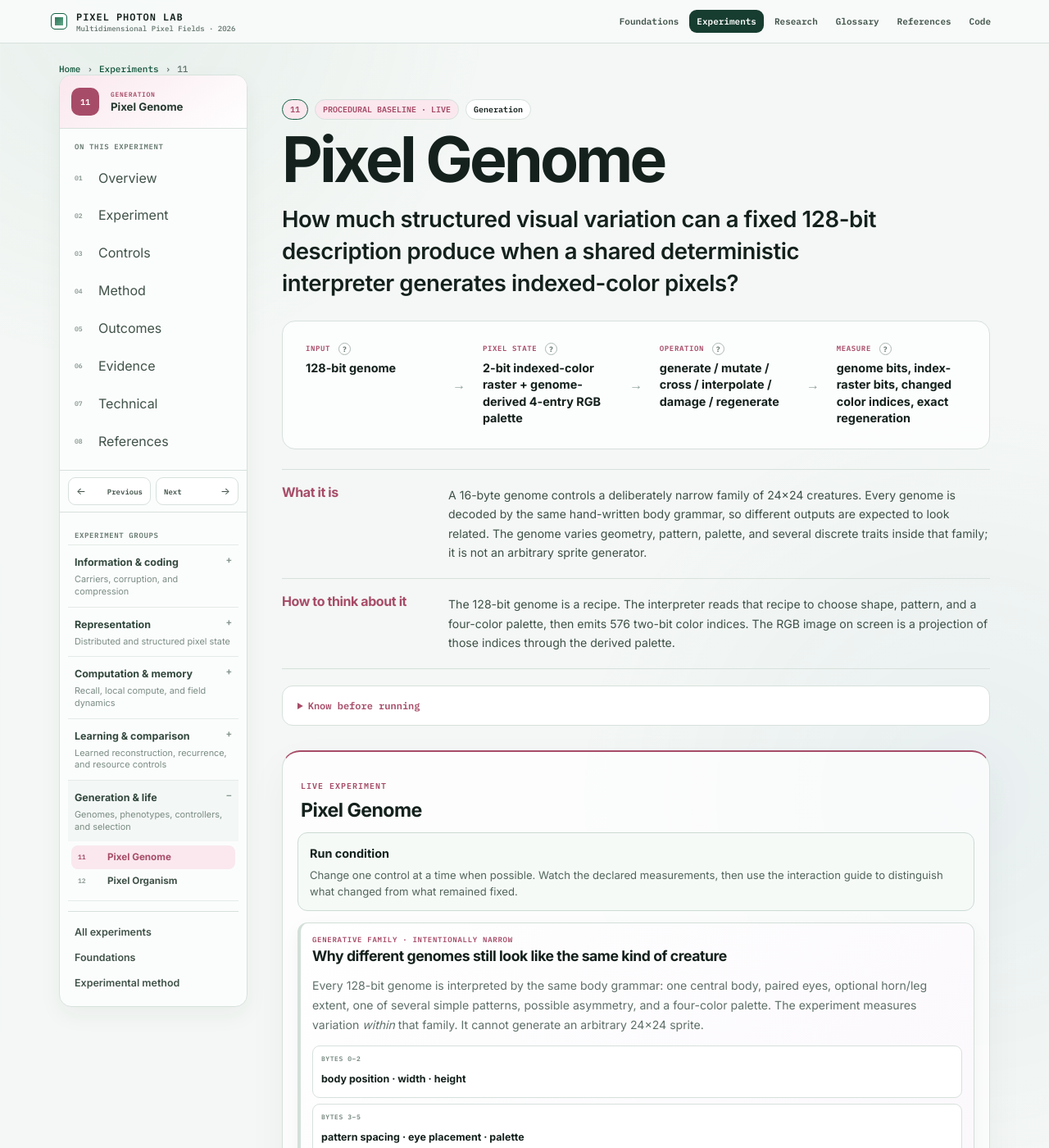
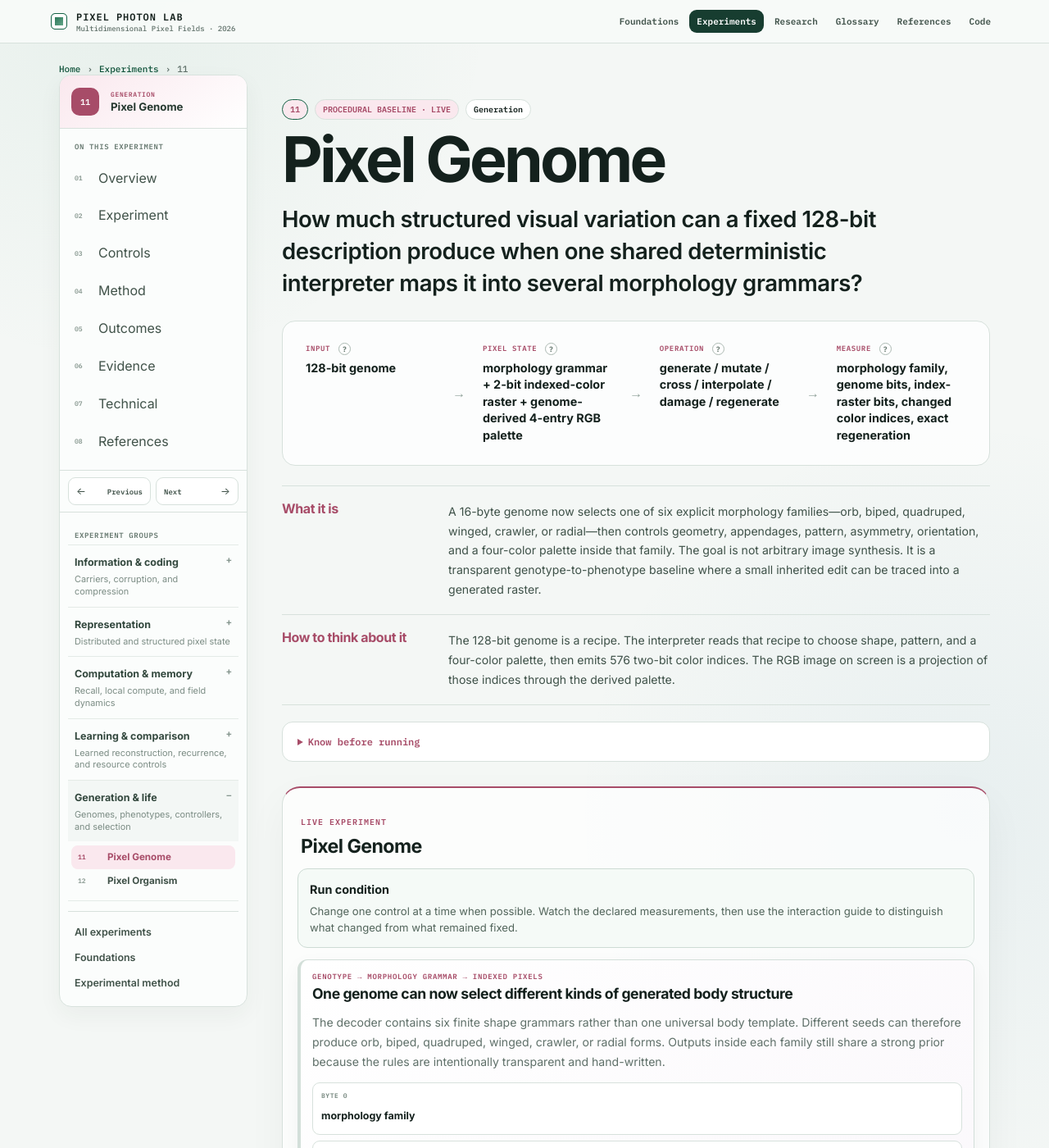
Before and after one commit to bitwikiorg/pixel-art-2026, a Jekyll site: the page built from experiment/pixel-genome/index.html, in a window 1280 px wide and 1400 px high. Shown: the whole window at 82% size. Built offline with Jekyll 4.4.1, drawn with Linux system fonts in a browser that asks for light colours; some of the changed text lies outside the part shown.

Commit message:
Broaden Pixel Genome beyond one character grammar

```diff
--- a/experiment/pixel-genome/index.html
+++ b/experiment/pixel-genome/index.html
@@ -4,59 +4,85 @@
 exp_id: "11"
 status: "PROCEDURAL BASELINE · LIVE"
 category: "Generation"
-question: "How much structured visual variation can a fixed 128-bit description produce when a shared deterministic interpreter generates indexed-color pixels?"
-explanation: "A 16-byte genome controls a deliberately narrow family of 24×24 creatures. Every genome is decoded by the same hand-written body grammar, so different outputs are expected to look related. The genome varies geometry, pattern, palette, and several discrete traits inside that family; it is not an arbitrary sprite generator."
-deck: "A 128-bit procedural description generates a 24×24 four-color indexed field inside a deliberately restricted family."
+question: "How much structured visual variation can a fixed 128-bit description produce when one shared deterministic interpreter maps it into several morphology grammars?"
+explanation: "A 16-byte genome now selects one of six explicit morphology families—orb, biped, quadruped, winged, crawler, or radial—then controls geometry, appendages, pattern, asymmetry, orientation, and a four-color palette inside that family. The goal is not arbitrary image synthesis. It is a transparent genotype-to-phenotype baseline where a small inherited edit can be traced into a generated raster."
+deck: "A 128-bit procedural description selects a morphology grammar and generates a 24×24 four-color indexed field."
 source: "128-bit genome"
-interpretation: "2-bit indexed-color raster + genome-derived 4-entry RGB palette"
+interpretation: "morphology grammar + 2-bit indexed-color raster + genome-derived 4-entry RGB palette"
 learned: "No · deterministic baseline"
-measure: "genome bits, index-raster bits, changed color indices, exact regeneration"
-shows: "A compact description plus a shared interpreter can generate and restore a larger indexed-color field inside a restricted model family."
-does_not_show: "General image compression, arbitrary sprite generation, or neural generation. The interpreter is shared side information and deliberately limits which images can exist."
+measure: "morphology family, genome bits, index-raster bits, changed color indices, exact regeneration"
+shows: "A compact description plus a shared interpreter can select qualitatively different morphology grammars and generate a larger indexed-color field while preserving exact genotype-to-raster reproducibility."
+does_not_show: "General image compression, unrestricted sprite generation, biological development, or neural generation. The six grammars and their rendering rules are shared side information."
+mental_model: "Think of the 128 bits as a tiny program configuration rather than a compressed photograph. Some bits choose a body grammar; other bits parameterize that grammar. The same decoder then turns those finite choices into 576 indexed pixels."
+background:
+  - "The genome is exactly sixteen bytes. The generated raster is 24×24 addresses with four possible palette indices, so a raw index raster costs 1,152 bits."
+  - "A small description can generate a larger output because the shared interpreter contributes structure. That does not make the genome a universal compressor for arbitrary images."
+  - "Mutation changes inherited bits. Damage changes only the disposable raster. Regeneration recomputes the raster from persistent inherited state."
+terms:
+  - term: "genotype"
+    definition: "the inherited finite description supplied to the decoder; here, exactly 128 bits"
+  - term: "phenotype"
+    definition: "the expressed generated raster and palette produced from the genome under the shared interpreter"
+  - term: "morphology grammar"
+    definition: "one of six hand-written shape-generating rule families selected by the genome"
+  - term: "pleiotropy"
+    definition: "one inherited value affects more than one expressed property, so one mutation can change several visible traits"
+outcomes:
+  - label: "Family changes after a small mutation"
+    meaning: "A mutation touched bits that participate in morphology-family selection, creating a discontinuous phenotype change from a small genotype edit."
+  - label: "Family stays fixed but shape changes"
+    meaning: "The mutation changed parameters inside the same morphology grammar, giving a more local genotype-to-phenotype effect."
+  - label: "Damage disappears after regeneration"
+    meaning: "The damaged raster was not the persistent description. Re-rendering from the unchanged genome restores the deterministic phenotype exactly."
 steps:
-  - label: "Generate a 128-bit description"
-    text: "A Parent A text seed deterministically produces sixteen bytes. Those bytes control position, width, height, eyes, horns, legs, pattern, asymmetry, palette, and pattern offsets."
-  - label: "Render one restricted phenotype"
-    text: "The shared body grammar produces 576 values in {0,1,2,3}. Every output belongs to the same designed creature family, which is why different seeds retain a recognizable common style."
-  - label: "Separate description from raster"
-    text: "Mutation, crossover, and interpolation alter the genome. Damage alters only color indices. Regeneration discards raster damage and renders again from the persistent description."
+  - label: "Decode inherited structure"
+    text: "A Parent A text seed deterministically produces sixteen bytes. Byte 0 selects one of six morphology grammars; the remaining bytes parameterize dimensions, appendages, orientation, pattern, asymmetry, and palette."
+  - label: "Generate the indexed phenotype"
+    text: "The selected grammar writes 576 values in {0,1,2,3}. The palette is also deterministically derived from the same genome."
+  - label: "Intervene on genotype or raster"
+    text: "Mutation, crossover, and interpolation alter inherited bytes. Damage alters only generated color indices. Regeneration discards raster damage and recomputes the phenotype from persistent inherited state."
 technical: |
-  The visible field contains `24 × 24 = 576` spatial addresses. With four possible palette indices, each address needs `log2(4) = 2` raw index bits, so the full index raster contains `576 × 2 = 1,152` bits.
+  The visible field contains `24 × 24 = 576` spatial addresses. With four possible palette indices, each address needs `log2(4) = 2` raw index bits, so the complete index raster contains `576 × 2 = 1,152` bits.
 
-  The four displayed RGB colors are deterministically derived from the already-counted 128-bit genome. They therefore add no new independent instance information in this generator. If a palette were instead stored independently with the raster, four RGB888 entries would cost another `4 × 24 = 96` bits.
+  The four displayed RGB colors are deterministically derived from the already-counted 128-bit genome. They add no independent per-instance palette bits in this implementation. If the palette were stored independently, four RGB888 entries would cost another `4 × 24 = 96` bits.
 
-  The apparent `128 / 1,152` description-to-raster ratio is meaningful only inside the restricted family defined by the shared interpreter. Many possible 24×24 four-color rasters cannot be represented by this 128-bit family at all. Similar-looking outputs are therefore expected: the decoder intentionally supplies a strong shape prior.
+  The interpreter contains six morphology grammars: `orb`, `biped`, `quadruped`, `winged`, `crawler`, and `radial`. `genome[0] mod 6` selects the family. Other bytes control dimensions, pattern period and orientation, appendage or limb length, asymmetry, offsets, and palette values. Several bytes participate in more than one expressed property, so the mapping intentionally contains pleiotropy.
 
-  Genome bytes have fixed roles. Bytes 0–2 control body position and radii; 3–9 control pattern spacing, eye placement, horn length, leg length, pattern mode, and asymmetry while some also participate in palette derivation; 10–12 control body color and pattern offsets; 13–15 control the dark background color. Because several bytes affect more than one expressed trait, a one-bit mutation can have pleiotropic visual effects.
+  The apparent `128 / 1,152 = 0.111…` description-to-raster ratio applies only to outputs representable by this fixed decoder. The decoder is shared side information and excludes almost all possible 24×24 four-color rasters. A short genome therefore demonstrates procedural description length inside a restricted family, not general compression.
 
-  Mutation selects one to three **unique** bit positions and flips each exactly once, so the inherited Hamming distance is exactly 1–3 bits. Crossover selects bytes from two parent genomes. Interpolation blends byte values. Raster damage changes generated palette indices without changing the genome, so regeneration demonstrates separation between persistent description and disposable rendering rather than learned self-repair.
+  Mutation selects one to three **unique** bit positions and flips each exactly once, so inherited Hamming distance is exactly 1–3 bits. Because family selection uses low bits of byte 0, some small mutations can switch morphology grammar while others alter parameters inside the same grammar. Crossover selects bytes from two parents. Interpolation blends byte values and may cross discrete family boundaries.
+
+  Raster damage changes generated palette indices without changing genome or derived palette. Regeneration is exact deterministic re-rendering from the persistent description; it is not learned self-repair or developmental regeneration.
 scripts:
   - /assets/js/pixel-genome.js
 ---
 <div data-genome-lab>
   <section class="lab-module family-boundary-box">
-    <div class="lab-label">GENERATIVE FAMILY · INTENTIONALLY NARROW</div>
-    <h2>Why different genomes still look like the same kind of creature</h2>
-    <p class="lab-explain">Every 128-bit genome is interpreted by the same body grammar: one central body, paired eyes, optional horn/leg extent, one of several simple patterns, possible asymmetry, and a four-color palette. The experiment measures variation <em>within</em> that family. It cannot generate an arbitrary 24×24 sprite.</p>
+    <div class="lab-label">GENOTYPE → MORPHOLOGY GRAMMAR → INDEXED PIXELS</div>
+    <h2>One genome can now select different kinds of generated body structure</h2>
+    <p class="lab-explain">The decoder contains six finite shape grammars rather than one universal body template. Different seeds can therefore produce orb, biped, quadruped, winged, crawler, or radial forms. Outputs inside each family still share a strong prior because the rules are intentionally transparent and hand-written.</p>
     <div class="genome-trait-map">
-      <div><small>BYTES 0–2</small><strong>body position · width · height</strong></div>
-      <div><small>BYTES 3–5</small><strong>pattern spacing · eye placement · palette</strong></div>
-      <div><small>BYTES 6–9</small><strong>horns · legs · pattern mode · asymmetry</strong></div>
-      <div><small>BYTES 10–12</small><strong>body color · pattern offsets</strong></div>
+      <div><small>BYTE 0</small><strong>morphology family</strong></div>
+      <div><small>BYTES 1–3</small><strong>dimensions · pattern spacing</strong></div>
+      <div><small>BYTES 4–9</small><strong>segments · offsets · appendages · limbs · pattern · orientation</strong></div>
+      <div><small>BYTES 10–12</small><strong>pattern phase · body / accent color</strong></div>
       <div><small>BYTES 13–15</small><strong>background color</strong></div>
     </div>
   </section>
 
-  <section class="lab-module"><div class="lab-controls"><label>Parent A seed <input id="genomeSeed" value="PIXEL-0001"></label><button id="genomeGenerate" class="btn primary">Generate</button><button id="genomeMutate" class="btn">Mutate genome</button><label>Parent B seed <input id="genomeParentB" value="PIXEL-0002"></label><button id="genomeCross" class="btn">Cross genomes</button><label>Interpolate <input id="genomeInterpolate" type="range" min="0" max="100" value="0"></label><strong id="genomeT">0.00</strong><button id="genomeDamage" class="btn">Damage raster</button><button id="genomeRegenerate" class="btn secondary">Regenerate from genome</button></div></section>
+  <section class="lab-module">
+    <div class="lab-label">Try it</div>
+    <p class="lab-explain"><strong>Generate</strong> reads Parent A and rebuilds the phenotype. <strong>Mutate</strong> flips exactly 1–3 inherited bits. <strong>Cross</strong> selects bytes from both visible parents. <strong>Damage</strong> changes only the raster; <strong>Regenerate</strong> proves whether the persistent genome can reconstruct it.</p>
+    <div class="lab-controls"><label>Parent A seed <input id="genomeSeed" value="PIXEL-0001"></label><button id="genomeGenerate" class="btn primary">Generate</button><button id="genomeMutate" class="btn">Mutate genome</button><label>Parent B seed <input id="genomeParentB" value="PIXEL-0002"></label><button id="genomeCross" class="btn">Cross genomes</button><label>Interpolate <input id="genomeInterpolate" type="range" min="0" max="100" value="0"></label><strong id="genomeT">0.00</strong><button id="genomeDamage" class="btn">Damage raster</button><button id="genomeRegenerate" class="btn secondary">Regenerate from genome</button></div>
+  </section>
   <section class="lab-two">
-    <div class="lab-module canvas-panel"><small>24×24 · FOUR-COLOR INDEXED FIELD</small><canvas id="genomeCanvas" class="pixel-canvas color-indexed"></canvas><p class="lab-explain">Each visible address stores an index from 0–3. The canvas converts that index to RGB using the derived palette.</p></div>
-    <div class="lab-module"><div class="lab-label">128-bit genome</div><pre id="genomeHex" class="carrier-code wrap" style="min-height:80px"></pre><div class="information-ledger"><div><small>GENOME</small><strong id="genomeDescriptionBits">128</strong></div><div><small>INDEX RASTER</small><strong id="genomeRasterBits">1,152</strong></div><div><small>GENOME / RASTER</small><strong id="genomeRatio">0.111×</strong></div><div><small>PIXEL STATE</small><strong>2-bit index</strong></div></div><div id="genomeStatus" class="lab-status"></div></div>
+    <div class="lab-module canvas-panel"><small>24×24 · FOUR-COLOR INDEXED PHENOTYPE</small><canvas id="genomeCanvas" class="pixel-canvas color-indexed"></canvas><p class="lab-explain">Each address stores an index from 0–3. Visible RGB is produced by applying the genome-derived palette.</p></div>
+    <div class="lab-module"><div class="lab-label">Inherited description</div><div class="information-ledger"><div><small>MORPHOLOGY FAMILY</small><strong id="genomeFamily">—</strong></div><div><small>GENOME</small><strong id="genomeDescriptionBits">128</strong></div><div><small>INDEX RASTER</small><strong id="genomeRasterBits">1,152</strong></div><div><small>GENOME / RASTER</small><strong id="genomeRatio">0.111×</strong></div></div><div class="lab-label" style="margin-top:16px">128-bit genome hex</div><pre id="genomeHex" class="carrier-code wrap" style="min-height:80px"></pre><div id="genomeStatus" class="lab-status"></div></div>
   </section>
   <section class="lab-module"><div class="lab-label">Palette derived from the genome</div><div class="genome-palette">
     <div class="palette-entry" data-palette-index="0"><span class="palette-swatch"></span><code>00 → —</code></div>
     <div class="palette-entry" data-palette-index="1"><span class="palette-swatch"></span><code>01 → —</code></div>
     <div class="palette-entry" data-palette-index="2"><span class="palette-swatch"></span><code>10 → —</code></div>
     <div class="palette-entry" data-palette-index="3"><span class="palette-swatch"></span><code>11 → —</code></div>
-  </div><p class="lab-explain">The RGB values above are derived from genome bytes. They are not a separate 96-bit instance palette. If the palette were stored independently, its cost would have to be added.</p></section>
-  <p class="lab-explain">Damage changes only generated color indices. The genome remains intact, so regeneration reproduces the indexed field specified by the current 128-bit description.</p>
+  </div><p class="lab-explain">The RGB palette is computed from inherited bytes. It is not stored as a separate 96-bit per-instance palette in this baseline.</p></section>
 </div>
```
